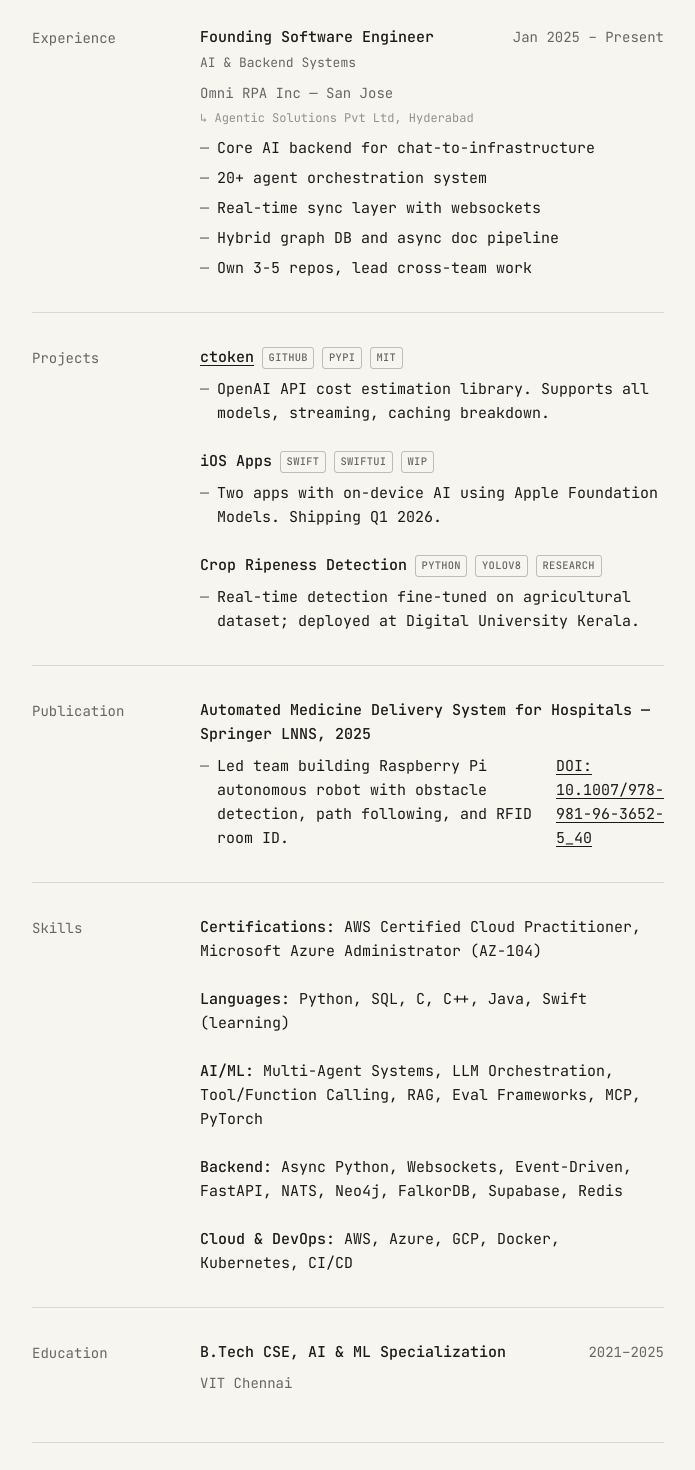
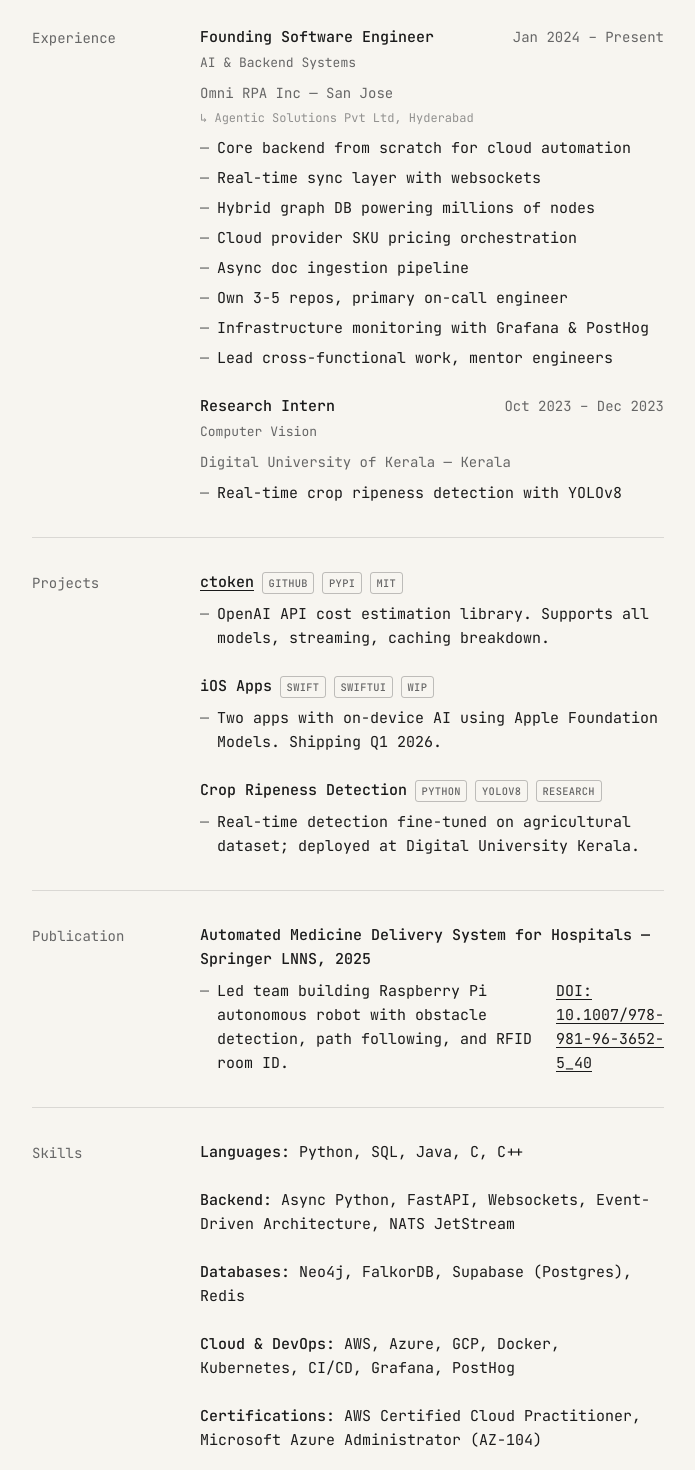
Before and after one commit to o1x3/web, a Next.js app: page / in a window 1280 px wide. Shown: the part 260-1730 px from the top of the page, without its empty margins (292-987 px from the left). Built offline with nearby package versions, Linux system fonts and the light colour scheme.

Commit message:
update(job): job desc update

```diff
--- a/app/components/sections/Skills.tsx
+++ b/app/components/sections/Skills.tsx
@@ -5,11 +5,11 @@
 
 export const SkillsSection = memo(function SkillsSection() {
   const skillCategories = [
+    SKILLS.languages,
+    SKILLS.backend,
+    SKILLS.databases,
+    SKILLS.cloud,
     SKILLS.certifications,
-    SKILLS.languages,
-    SKILLS.aiml,
-    SKILLS.backend,
-    SKILLS.cloud,
   ]
 
   return (
--- a/app/data.ts
+++ b/app/data.ts
@@ -32,27 +32,54 @@
     ],
     position: 'Founding Software Engineer',
     focus: 'AI & Backend Systems',
-    period: 'Jan 2025 – Present',
+    period: 'Jan 2024 – Present',
     description: [
       {
-        short: 'Core AI backend for chat-to-infrastructure',
-        full: 'Core AI backend for chat-to-infrastructure — configure AWS/Azure/GCP via conversation, deploy in one click. First enterprise client onboarded.',
-      },
-      {
-        short: '20+ agent orchestration system',
-        full: '20+ agent orchestration: tool calling, RAG retrieval, shared context graph synced across all sessions.',
+        short: 'Core backend from scratch for cloud automation',
+        full: 'Built core backend from scratch for cloud automation platform; onboarded first enterprise client pre-launch. Validated 100+ deployment workflows through production testing.',
       },
       {
         short: 'Real-time sync layer with websockets',
-        full: 'Real-time sync layer — websockets keep chat, cost calculator, and UI in lockstep. Sub-second latency.',
+        full: 'Designed real-time sync layer using websockets and event-driven architecture; keeps multiple UI components synchronized with sub-second latency.',
       },
       {
-        short: 'Hybrid graph DB and async doc pipeline',
-        full: 'Hybrid graph DB (Neo4j + FalkorDB), async doc pipeline processing 100k+ PDFs, custom eval framework.',
+        short: 'Hybrid graph DB powering millions of nodes',
+        full: 'Architected hybrid graph database system (Neo4j + FalkorDB) powering millions of nodes with sub-second query latency.',
       },
       {
-        short: 'Own 3-5 repos, lead cross-team work',
-        full: 'Own 3-5 repos end-to-end. Lead cross-team work, mentor engineers, demo to clients, sync with founders daily.',
+        short: 'Cloud provider SKU pricing orchestration',
+        full: 'Built orchestration layer over cloud provider SKU pricing APIs (AWS/Azure/GCP), serving millions of data points to downstream consumers in real-time.',
+      },
+      {
+        short: 'Async doc ingestion pipeline',
+        full: 'Built async document ingestion pipeline (Python, NATS JetStream) processing hundreds of thousands of PDF pages into searchable knowledge graph.',
+      },
+      {
+        short: 'Own 3-5 repos, primary on-call engineer',
+        full: 'Own 3-5 repositories end-to-end: manage all PRs/issues, containerize services, ship to production. Primary on-call engineer; 2hr worst-case incident recovery.',
+      },
+      {
+        short: 'Infrastructure monitoring with Grafana & PostHog',
+        full: 'Manage infrastructure monitoring with Grafana and PostHog (on-premise). Handle Supabase for session storage and Redis for caching.',
+      },
+      {
+        short: 'Lead cross-functional work, mentor engineers',
+        full: 'Lead cross-functional work across frontend, data, Java backend, and DevOps teams in a fully remote team of 10. Mentored 2 interns, onboarded engineers, write technical specs.',
+      },
+    ],
+  },
+  {
+    id: 'duk',
+    companies: [
+      { name: 'Digital University of Kerala', location: 'Kerala' },
+    ],
+    position: 'Research Intern',
+    focus: 'Computer Vision',
+    period: 'Oct 2023 – Dec 2023',
+    description: [
+      {
+        short: 'Real-time crop ripeness detection with YOLOv8',
+        full: 'Built real-time crop ripeness detection system using YOLOv8 fine-tuned on proprietary agricultural dataset; deployed to production.',
       },
     ],
   },
@@ -101,25 +128,25 @@
 } as const
 
 export const SKILLS = {
+  languages: {
+    label: 'Languages',
+    items: ['Python', 'SQL', 'Java', 'C', 'C++'],
+  },
+  backend: {
+    label: 'Backend',
+    items: ['Async Python', 'FastAPI', 'Websockets', 'Event-Driven Architecture', 'NATS JetStream'],
+  },
+  databases: {
+    label: 'Databases',
+    items: ['Neo4j', 'FalkorDB', 'Supabase (Postgres)', 'Redis'],
+  },
+  cloud: {
+    label: 'Cloud & DevOps',
+    items: ['AWS', 'Azure', 'GCP', 'Docker', 'Kubernetes', 'CI/CD', 'Grafana', 'PostHog'],
+  },
   certifications: {
     label: 'Certifications',
     items: ['AWS Certified Cloud Practitioner', 'Microsoft Azure Administrator (AZ-104)'],
-  },
-  languages: {
-    label: 'Languages',
-    items: ['Python', 'SQL', 'C', 'C++', 'Java', 'Swift (learning)'],
-  },
-  aiml: {
-    label: 'AI/ML',
-    items: ['Multi-Agent Systems', 'LLM Orchestration', 'Tool/Function Calling', 'RAG', 'Eval Frameworks', 'MCP', 'PyTorch'],
-  },
-  backend: {
-    label: 'Backend',
-    items: ['Async Python', 'Websockets', 'Event-Driven', 'FastAPI', 'NATS', 'Neo4j', 'FalkorDB', 'Supabase', 'Redis'],
-  },
-  cloud: {
-    label: 'Cloud & DevOps',
-    items: ['AWS', 'Azure', 'GCP', 'Docker', 'Kubernetes', 'CI/CD'],
   },
 } as const
 
--- a/app/page.tsx
+++ b/app/page.tsx
@@ -34,8 +34,8 @@
   sameAs: [PERSONAL_INFO.linkedin.url, PERSONAL_INFO.github.url],
   knowsAbout: [
     ...SKILLS.languages.items,
-    ...SKILLS.aiml.items,
     ...SKILLS.backend.items,
+    ...SKILLS.databases.items,
     ...SKILLS.cloud.items,
   ],
 }
```
Also changed, not shown: 1 other file (tests, documents, lock files or other folders).
